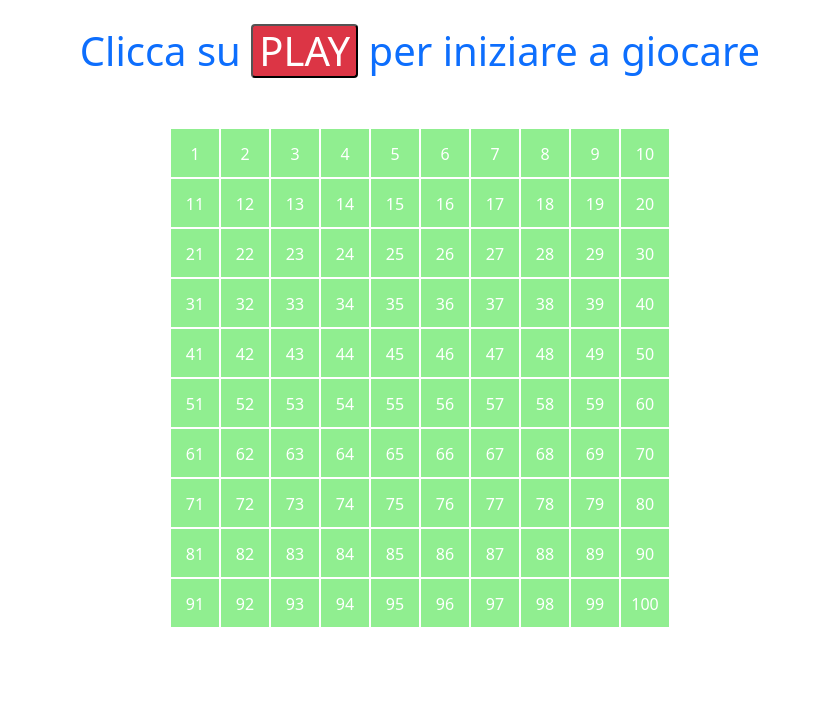
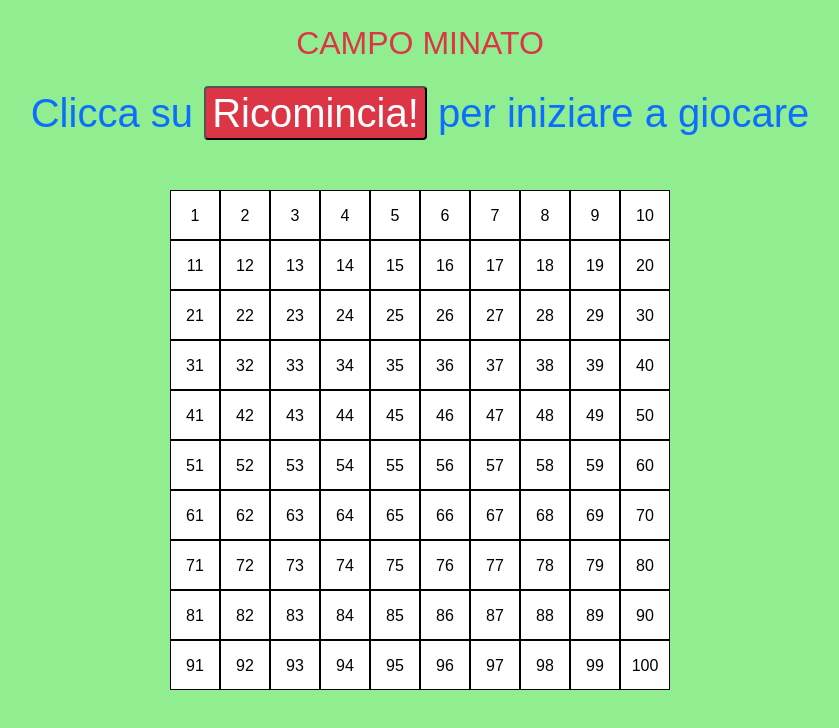
Before and after one commit to Gabri1391/js-campominato-dom, a plain HTML site: page index.html in a window 1280 px wide. Both pictures are taken after a click on the button "PLAY". Shown: the whole page, without its empty margins (220-1059 px from the left). Drawn offline with nearby package versions, Linux system fonts and the light colour scheme.

Commit message:
MILESTONE 3 DONE

```diff
--- a/css/style.css
+++ b/css/style.css
@@ -1,19 +1,22 @@
 /* CSS STYLE */
-
+body{
+    font-family: sans-serif;
+    background-color: lightgreen;
+}
 #grid{
     width: 500px;
     height: 500px;
     margin: 50px auto;
     display: flex;
     flex-wrap: wrap;
-    background-color: lightgreen;
+    background-color: white;
+    cursor: pointer;
     display: none;
-    cursor: pointer;
 }
 
 #grid.active{
     display: flex;
-    color: white;
+    color: black;
     text-align: center;
     line-height: 50px;
 }
@@ -21,10 +24,17 @@
 #grid .cell{
     width: 10%;
     height: 10%;
-    border: 1px solid white;
+    border: 1px solid black;
 }
 
 .clicked{
-    background-color: cyan;
     cursor: not-allowed;
 }
+
+.bomb{
+    background-color: red;
+}
+
+.safe{
+    background-color: dodgerblue;
+}
--- a/index.html
+++ b/index.html
@@ -13,7 +13,9 @@
 </head>
 <body>
     <header>
-        <h1 class="text-primary text-center mt-4"> Clicca su <button id="button" class="bg-danger text-white rounded-1 text-center">PLAY</button> per iniziare a giocare </h1>
+        <h2 class="text-danger text-center mt-4">CAMPO MINATO</h2>
+        <h1 class="text-primary text-center mt-4"> Clicca su
+            <button id="button" class="bg-danger text-white rounded-1 text-center">PLAY</button> per iniziare a giocare </h1>
     </header>
     <main>
         <div class="container">
--- a/js/script.js
+++ b/js/script.js
@@ -1,78 +1,109 @@
 // - Recupero gli elementi DOM
-const grid = document.getElementById('grid');
 const button = document.getElementById('button');
 const pointsCounter = document.getElementById('points-counter');
 
+// FUNZIONI
+/**
+ *
+ * @param {Node} cell la cella cliccata
+ * @param {Number[]} bombs l'array contenente le bombe
+ * @returns{boolean} se è game over (true) oppure false
+ */
+function checkGameOver(cell, bombs){
+    const cellNumber = parseInt(cell.innerText);
+    //controllo se ha beccato una bomba
+    if(bombs.includes (cellNumber)){
+        cell.classList.add('bomb');
+        console.log('Hai perso! Hai preso una bomba!')
+        return true;
+    }else{
+        cell.classList.add('safe');
+        console.log('Ottimo! Continua così!')
+        return false;
+    }
 
-//MILESTONE 2
-//Al click del bottone play, vengono generate 100 celle in 10 righe da 10 celle ciascuna.
-
-// FUNZIONI
-const  createCell = content =>{
-    const cell = document.createElement('div');
-    cell.innerText = content;
-    cell.className = 'cell';
-    grid.appendChild(cell);
-
-    return cell;
 }
 
 //Generiamo 16 numeri random compresi tra 1 e il numero massimo delle celle
-let min = 1;
-let max= 100;
+function createBombs(totalBombs, totalCells){
+    const bombs = [];
+    while(bombs.length < totalBombs){
+        let randomNumber;
+        do{
+            randomNumber = Math.floor(Math.random() * totalCells) + 1;
+
+        }while (bombs.includes(randomNumber));
+
+        bombs.push(randomNumber);
+    }
+
+    return bombs;
+}
+
+function play (){
+
+    //operazioni iniziali
+    this.innerText = 'Ricomincia!';
+    const grid = document.getElementById('grid');
+    grid.classList.remove('none');
+    grid.classList.add('active');
+
+    //Svuoto la gliglia a ogni click
+    grid.innerHTML = '';
+
+    //fase preparatoria
+    let userPoints = 0;
+    const totalBombs = 16;
+    //Punteggio finale
 
 
-function generateRandomNumber (min,max) {
-   const randomNumber = Math.floor(Math.random() * (max +1 - min) + min);
-  return randomNumber
-}
+    //- Impostazioni della griglia
+    const rows = 10;
+    const cells = 10;
+    const totalCells = rows * cells;
 
-const bombNumbers = [];
+    function createCell (cellNumber) {
 
-while (bombNumbers.length < 16) {
-   let number = generateRandomNumber(min,max)
-   if(!bombNumbers.includes(number)) {
-    bombNumbers.push(number);
-   }
-}
+        const cell = document.createElement('div');
+        cell.className = 'cell';
+        cell.innerText = cellNumber;
 
-console.log(bombNumbers)
+        return cell;
+    }
 
-//- Impostazioni della griglia
-const row = 10;
-const cells = 10;
-const totalCells = row * cells;
-
-let userPoints = 0;
+   //Effetttivo svolgimento del gioco
+   //Genero le bombe
+   const bombs = createBombs(totalBombs, totalCells);
+   console.log(bombs)
 
 
+   for(let i = 1; i <= totalCells; i++){
 
-// -Ciclo for per creare 100 celle all'interno della griglia più
-//incremento del punteggio in base a quante celle clicco
+    //Genero una cella
+    const cell = createCell(i);
 
-for (i = 1; i <= totalCells; i++) {
-    let newCell = createCell(i);
+    //gestisco il click della cella
+    cell.addEventListener('click',function(){
+        //la cella diventa non ricliccabile
+        if(this.classList.contains('clicked')) return;
 
-    newCell.addEventListener('click',function(increment){
+        //aggiungo classe click
+        this.classList.add('clicked');
+        console.log(i)
 
-        if (newCell.classList.contains('clicked')){
+        //check se la casella è una bomba o no
+        const isGameOver = checkGameOver (this, bombs);
+        if(!isGameOver)userPoints++;
+    })
 
-            return;
-        }else{
-            this.classList.add('clicked');
-            console.log("Cell: " + this.innerText);
-        }
+    //appendo la cella alla griglia
+    grid.appendChild(cell);
+   }
 
-        userPoints++;
-        pointsCounter.innerText = `Punteggio: ${userPoints}`;
-    } )
-}
+
+};
+
 
 // - Aggiungo l'evento al click del bottone
 
-button.addEventListener('click', function () {
-
-    grid.classList.remove('none');
-    grid.classList.add('active');
-
-});
+button.addEventListener('click',play);
```
